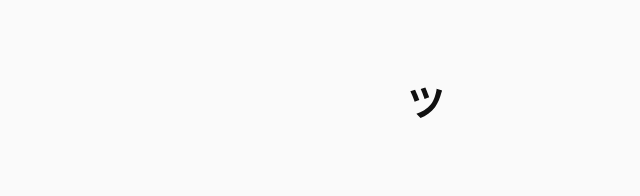
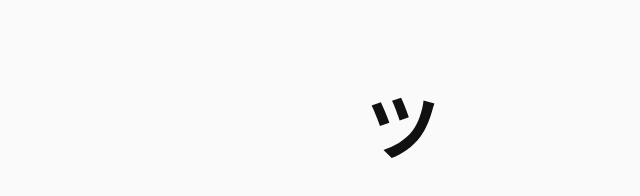
Before and after one commit to stefanradziuk/landing_page, a plain HTML site: page index.html in a window 1280 px wide. Shown: the whole page, without its empty margins (640-1280 px from the left). Drawn offline with Linux system fonts and the light colour scheme.

Commit message:
smiley resized to match the main page

```diff
--- a/style.css
+++ b/style.css
@@ -106,8 +106,8 @@ a:active {
 }
 
 .smiley {
-  max-height: 2.5em;
-  max-width: 2.5em;
+  min-height:  1.3em;
+  min-width:  1.3em;
   float: right;
 }
 
```
